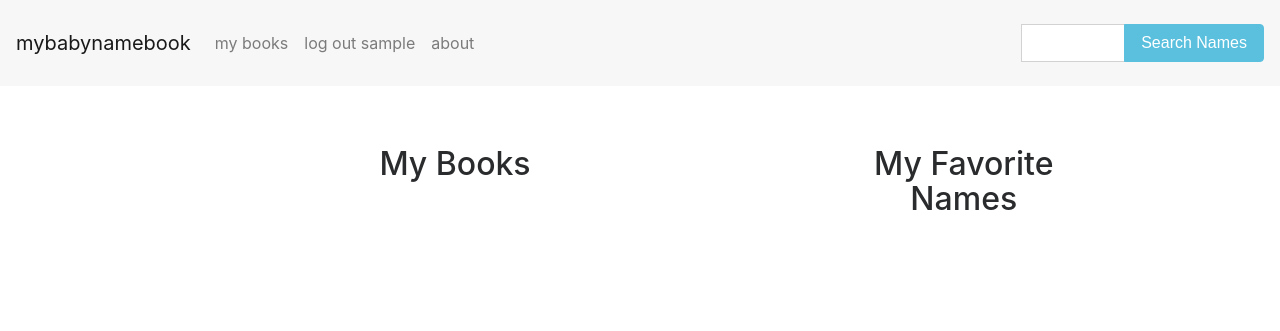
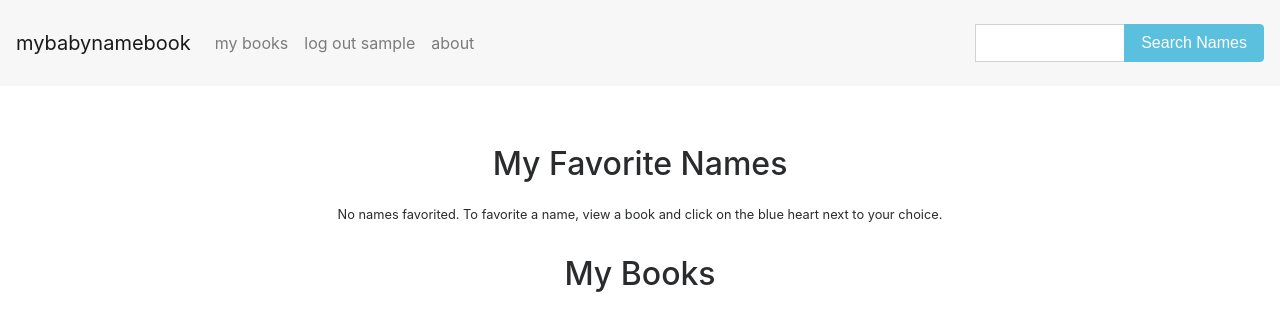
Before and after one commit to auroralemieux/ada-capstone, a Django app: page /account/ in a window 1280 px wide. Shown: the top 331 px of the page. Run offline with Django 3.2, Linux system fonts and the light colour scheme; the visitor is signed in with stand-in values (Sample User, id 1); data comes from the database, SQL or seed files in the repository; data that the repository does not hold is empty; some libraries are stand-ins or nearby versions.

Commit message:
fixed styling on mybooks page

```diff
--- a/babynamebook/static/css/babynamebook.css
+++ b/babynamebook/static/css/babynamebook.css
@@ -11,7 +11,3 @@
 .incomplete {
   color: red;
 }
-
-/*.heart {
-  display: none;
-}*/
--- a/babynamebook/templates/babynamebook/account.html
+++ b/babynamebook/templates/babynamebook/account.html
@@ -2,16 +2,29 @@
 
 {% block content %}
 
-<article class="align-self-top col-md-12" id="my-books">
-  <div class="container">
-    <div class="row ">
-      <section class="col-sm-12 col-md-6 col-lg-8">
+<article class="align-self-top" id="my-books">
+  <section class="container mb-3">
+    <h2 class="mb-4 text-center">My Favorite Names</h2>
+    <section id="fav-names-content" class="row ">
+      {% for name in favorites %}
+      <span id="acct-fav-{{name.pk}}" data-id="{{name.pk}}" class="col-lg-2 col-md-3 col-sm-12 mx-auto btn-group fav-name ">
+        <p class="text-xs-center text-center name-line{{name.pk}}">{{ name.first_name }}</p>
+        <a>
+          <img id="delete{{name.pk}}" class="text-xs-center text-center delete img-fluid" style="display: none; width: 19px; padding-left: 3px; padding-top: 3px;" src="../../static/trash.png" alt="delete-favorite-icon">
+        </a>
+      </span>
+      {% empty %}
+      <p class="text-center col-sm-12"><small>No names favorited. To favorite a name, view a book and click on the blue heart next to your choice.</small></p>
+      {% endfor %}
+    </section>
+  </section>
+  <section class="container">
     <h2 class="mb-3 text-center">My Books</h2>
-
+    <article class="row">
       {% for bookchunk in bookinfo %}
-          <div class="card col px-3 col-sm-12">
+      <div class="card col mb-3 col-sm-12 col-lg-4 mx-auto">
         <div class="card-block">
-              <h4 class="card-title">{{ bookchunk.book.title }}</h4>
+          <h4 class="card-title text-center">{{ bookchunk.book.title }}</h4>
           <p class="card-text">This book contains {{ bookchunk.namelength }} names from the original tree of {{ bookchunk.personlength }} people.</p>
           <p class="card-text">
             <small><strong>Top Girl Names:</strong>  {{ bookchunk.topgirl }}</small>
@@ -23,28 +36,9 @@
         </div>
       </div>
       {% endfor %}
-      </section>
-      <section class="col-sm-12 col-md-6 col-lg-3">
-        <h2 class="mb-3 text-center">My Favorite Names</h2>
-        <section id="fav-names-content">
-          {% for name in favorites %}
-          <div id="acct-fav-{{name.pk}}" data-id="{{name.pk}}" class="text-center btn-group fav-name">
-            <p class="text-center name-line{{name.pk}}">{{ name.first_name }}</p>
-            <a>
-              <img id="delete{{name.pk}}" class="delete img-fluid" style="display: none; width: 19px; padding-left: 3px; padding-top: 3px;" src="../../static/trash.png" alt="delete-favorite-icon">
-            </a>
-          </div>
-          <br />
-          {% endfor %}
-        </section>
-
-
+    </article>
 
   </section>
-    </div>
-
-  </div>
-
 
 </article>
 
--- a/babynamebook/templates/babynamebook/base.html
+++ b/babynamebook/templates/babynamebook/base.html
@@ -50,7 +50,7 @@
         <form class="inline-form mt-3" action={% url 'search' %} method="POST">{% csrf_token %}
           <div class="input-group">
             <label class="sr-only" for="query">Search terms</label>
-            <input class="form-control" id="search_term" type="text" name="query" >
+            <input class="form-control" id="search_term" style="width: 150px" type="text" name="query" >
             <span class="input-group-btn">
               <button type="submit" class="btn btn-info" id="search-button">Search Names</button>
             </span>
```
Also changed, not shown: babynamebook/static/chart.png. Lines whose indentation alone changed are shown as unchanged.
